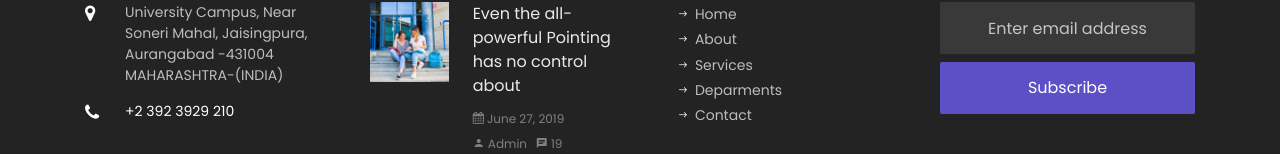
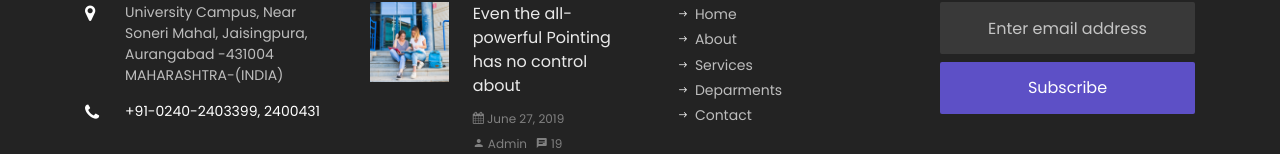
Before and after one commit to BhushanMisal/BamuGirlsHostelProject, a plain HTML site: page index.html in a window 1280 px wide. Shown: the part 8019-8173 px from the top of the page. Drawn offline with Linux system fonts and the light colour scheme; some packages are replaced by stand-ins of ours; no server answers; files whose address does not match are found by name.

Commit message:
contact numbers updated

```diff
--- a/index.html
+++ b/index.html
@@ -720,7 +720,7 @@
             	<div class="block-23 mb-3">
 	              <ul>
 	                <li><span class="icon icon-map-marker"></span><span class="text">University Campus, Near Soneri Mahal, Jaisingpura, Aurangabad -431004 MAHARASHTRA-(INDIA)</span></li>
-	                <li><a href="#"><span class="icon icon-phone"></span><span class="text">+2 392 3929 210</span></a></li>
+	                <li><a href="#"><span class="icon icon-phone"></span><span class="text">+91-0240-2403399, 2400431</span></a></li>
 	                <li><a href="#"><span class="icon icon-envelope"></span><span class="text">info@yourdomain.com</span></a></li>
 	              </ul>
 	            </div>
```
